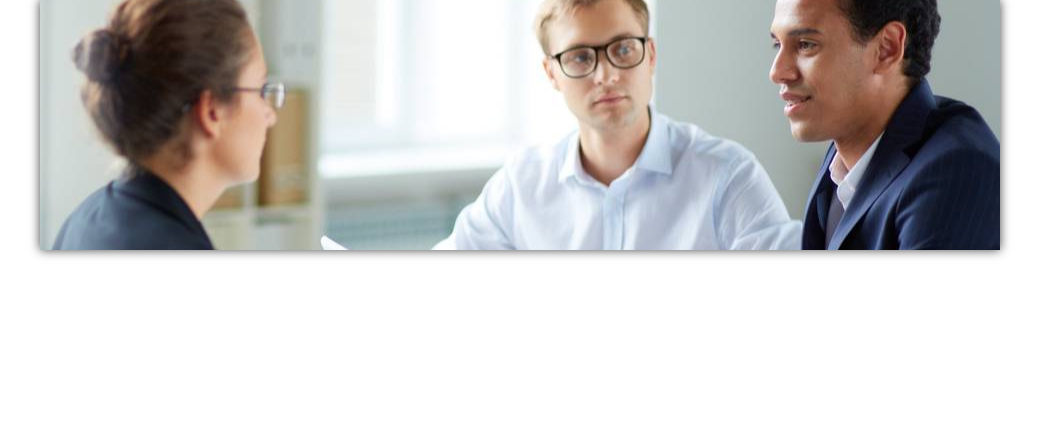
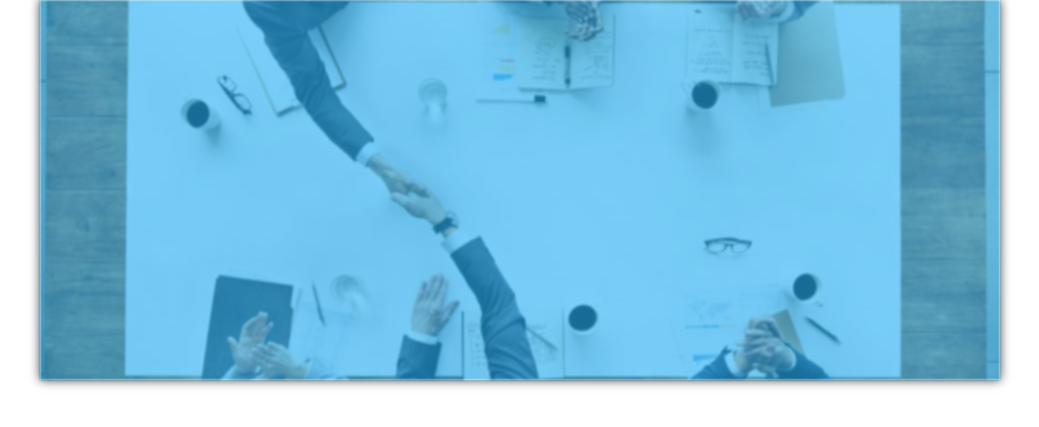
Before and after one commit to minel/minel.github.io, a Jekyll site: the page cv/index.html, which Jekyll copies as it is, in a window 1280 px wide. Shown: the top 427 px of the page, without its empty margins (120-1159 px from the left). Built offline with Jekyll 4.4.1, drawn with Linux system fonts in a browser that asks for light colours.

Commit message:
banner photo edit

```diff
--- a/cv/font-awesome/css/resume.css
+++ b/cv/font-awesome/css/resume.css
@@ -13,8 +13,20 @@ div.content {
 }
 
 div.head {
-    height: 250px;
+    height: 380px;
     background-image: url('../../images/crop.jpg');
-    background-position: center;
+    background-position-y: 47%;
     background-size: cover;
+    filter: blur(1px);
+	-webkit-filter: blur(1px);
+	-moz-filter: blur(1px);
+	-o-filter: blur(1px);
+	-ms-filter: blur(1px);
 }
+
+div.banner-filter {
+	position: relative;
+	height: 380px;
+    background-color: rgb(37, 180, 250);
+    opacity: 0.6;
+}
--- a/cv/index.html
+++ b/cv/index.html
@@ -7,7 +7,7 @@
     <body>
         <div class="content">
             <div class="head">
-
+                <div class="banner-filter"></div>
             </div>
         </div>
     </body>
```
Also changed, not shown: cv/images/crop.jpg.
